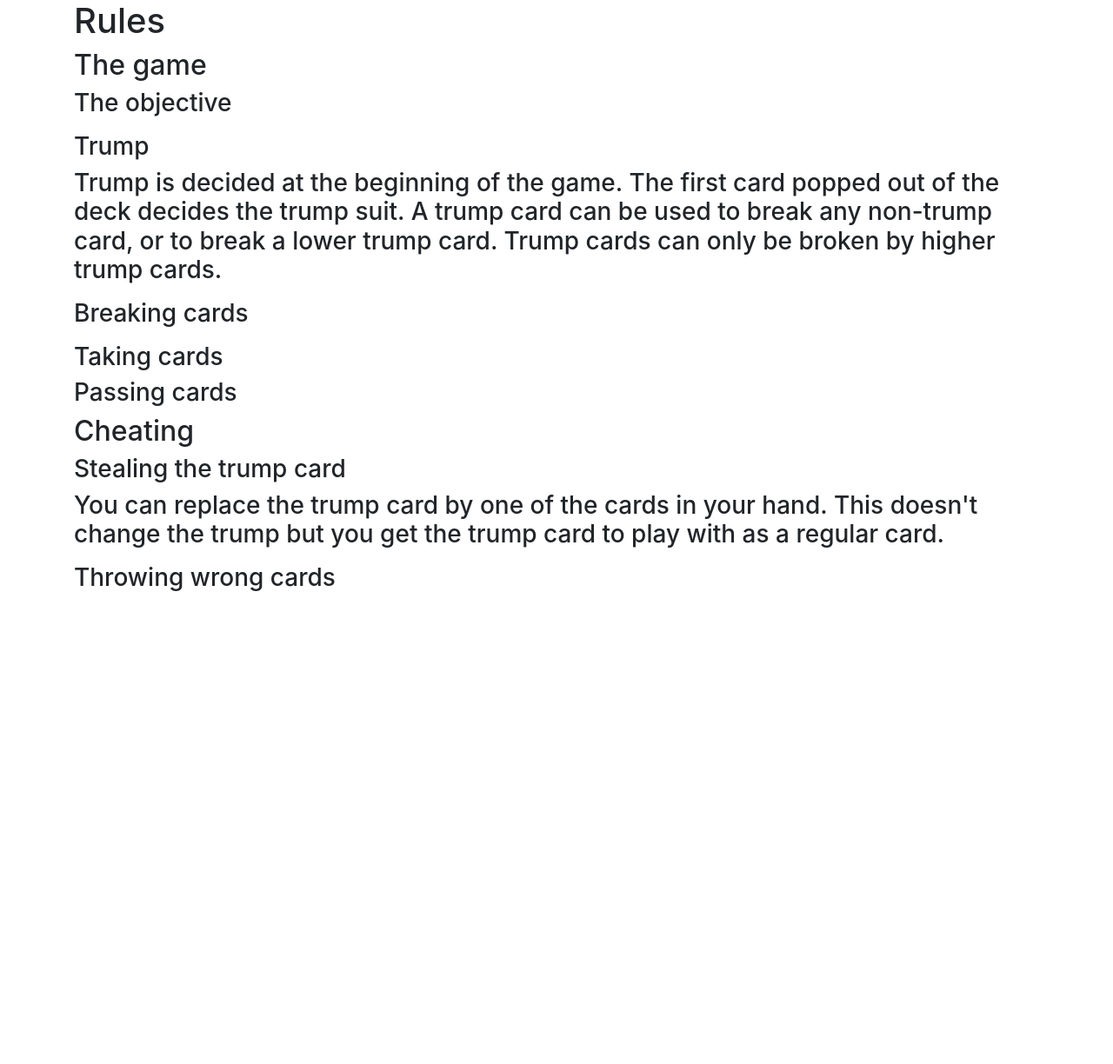
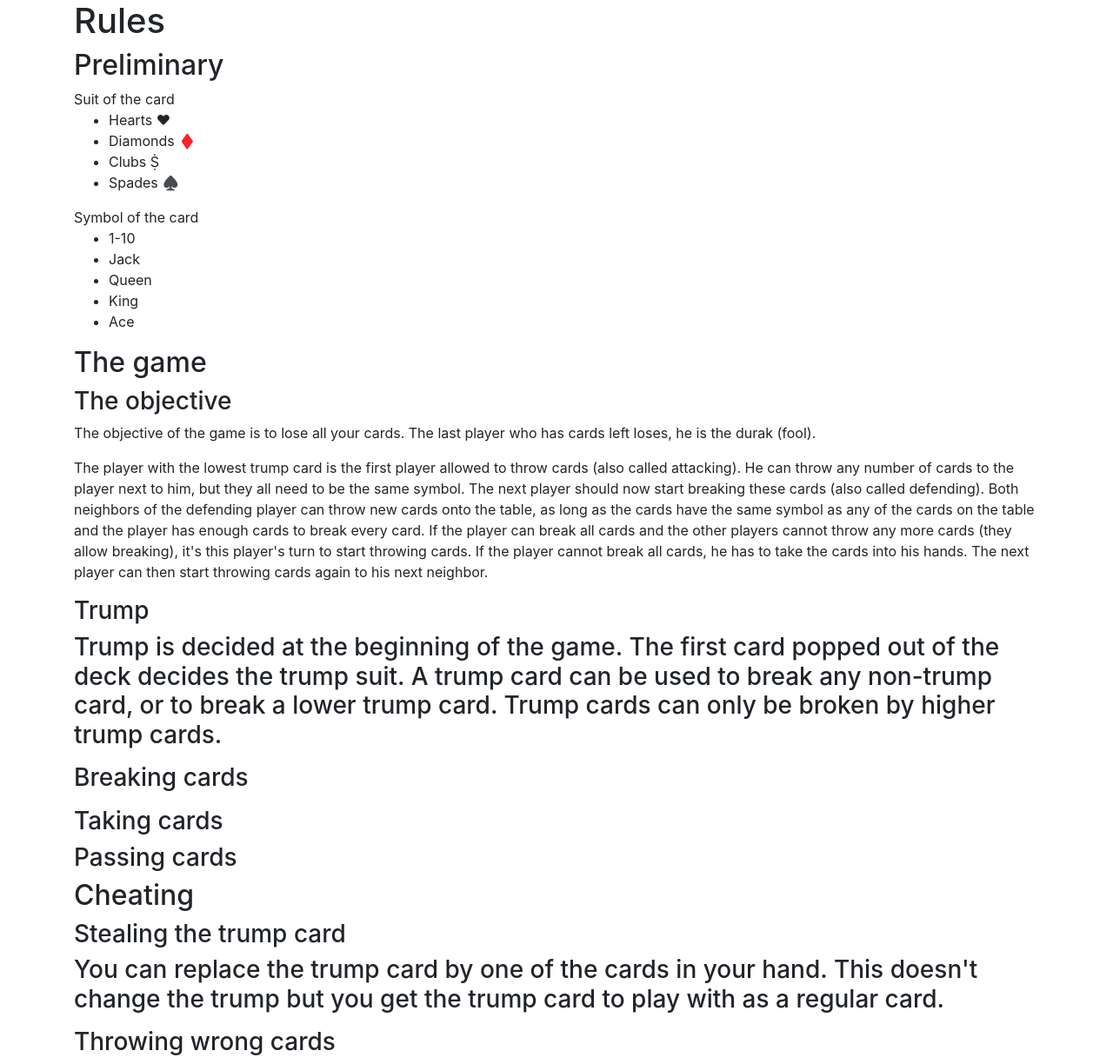
Before and after one commit to lennertcl/durak, a Flask app: page /rules in a window 1280 px wide. Shown: the part 56-1280 px from the top of the page at 87% size. Before the commit the page ends 736 px from the top, so only its background shows below. Run offline with Flask 2, Linux system fonts and the light colour scheme; some libraries are stand-ins or nearby versions.

Commit message:
Update rules.html

```diff
--- a/website/templates/rules.html
+++ b/website/templates/rules.html
@@ -2,11 +2,66 @@
 {% block content %}
 
 <h1>Rules</h1>
+<h2>Preliminary</h2>
+    Suit of the card
+    <ul>
+        <li>
+            Hearts &#10084;
+        </li>
+        <li>
+            Diamonds &#9830;&#65039;
+        </li>
+        <li>
+            Clubs &#57871;
+        </li>
+        <li>
+            Spades &#9824;&#65039;
+        </li>
+    </ul>
+
+    Symbol of the card
+    <ul>
+        <li>
+            1-10
+        </li>
+        <li>
+            Jack
+        </li>
+        <li>
+            Queen
+        </li>
+        <li>
+            King
+        </li>
+        <li>
+            Ace
+        </li>
+    </ul>
 
 <h2>The game</h2>
+
 <h3>The objective</h3>
     <p>
-
+        The objective of the game is to lose all your cards.
+        The last player who has cards left loses, he is the
+        durak (fool).
+    </p>
+    <p>
+        The player with the lowest trump card is the first
+        player allowed to throw cards (also called attacking).
+        He can throw any number of cards to the player next to
+        him, but they all need to be the same symbol.
+        The next player should now start breaking these cards
+        (also called defending). Both neighbors of the defending
+        player can throw new cards onto the table, as long as the
+        cards have the same symbol as any of the cards on the
+        table and the player has enough cards to break every card.
+        If the player can break all cards and the other players
+        cannot throw any more cards (they allow breaking), it's
+        this player's turn to start throwing cards.
+        If the player cannot break all cards, he has to take the
+        cards into his hands. The next player can then start
+        throwing cards again to his next neighbor.
     </p>
 <h3>Trump<h3>
     <p>
```
